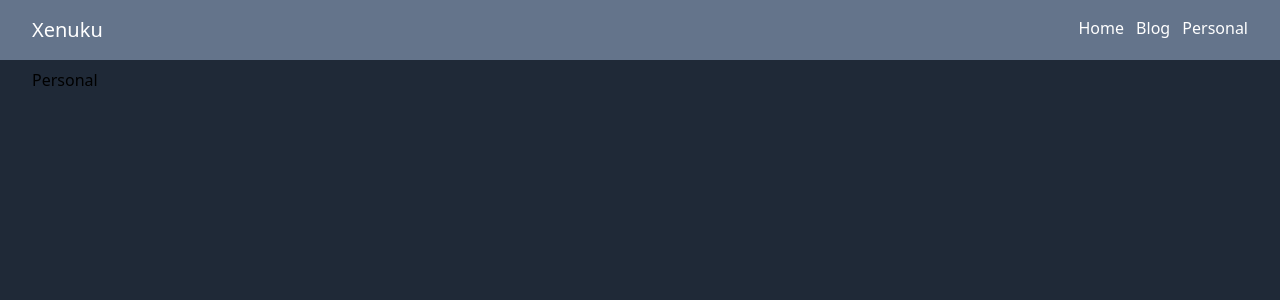
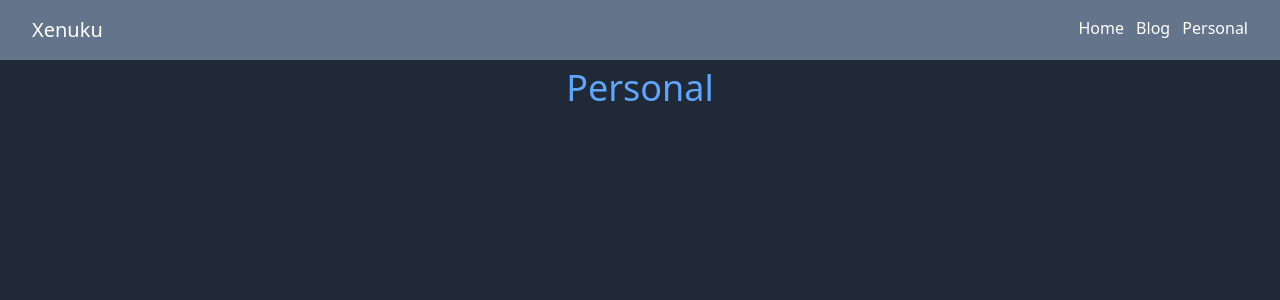
Before and after one commit to Xenuku/xenuku-web, a SvelteKit app: page /personal in a window 1280 px wide. Shown: the top 300 px of the page. Built offline with nearby package versions, Linux system fonts and the light colour scheme.

Commit message:
Add pages to structure project

```diff
--- /dev/null
+++ b/src/routes/blog/+page.svelte
@@ -0,0 +1,5 @@
+<svelte:head>
+	<title>Xenuku - Blog</title>
+</svelte:head>
+
+<h2 class="text-4xl text-center text-blue-400">Blog</h2>
--- /dev/null
+++ b/src/routes/blog/[slug]/+page.svelte
@@ -0,0 +1,5 @@
+<svelte:head>
+	<title>Xenuku - Blog Post</title>
+</svelte:head>
+
+<h2 class="text-4xl text-center text-blue-400">Blog Post</h2>
--- a/src/routes/personal/+page.svelte
+++ b/src/routes/personal/+page.svelte
@@ -2,4 +2,4 @@
 	<title>Xenuku - Personal</title>
 </svelte:head>
 
-<div>Personal</div>
+<h2 class="text-4xl text-center text-blue-400">Personal</h2>
```
